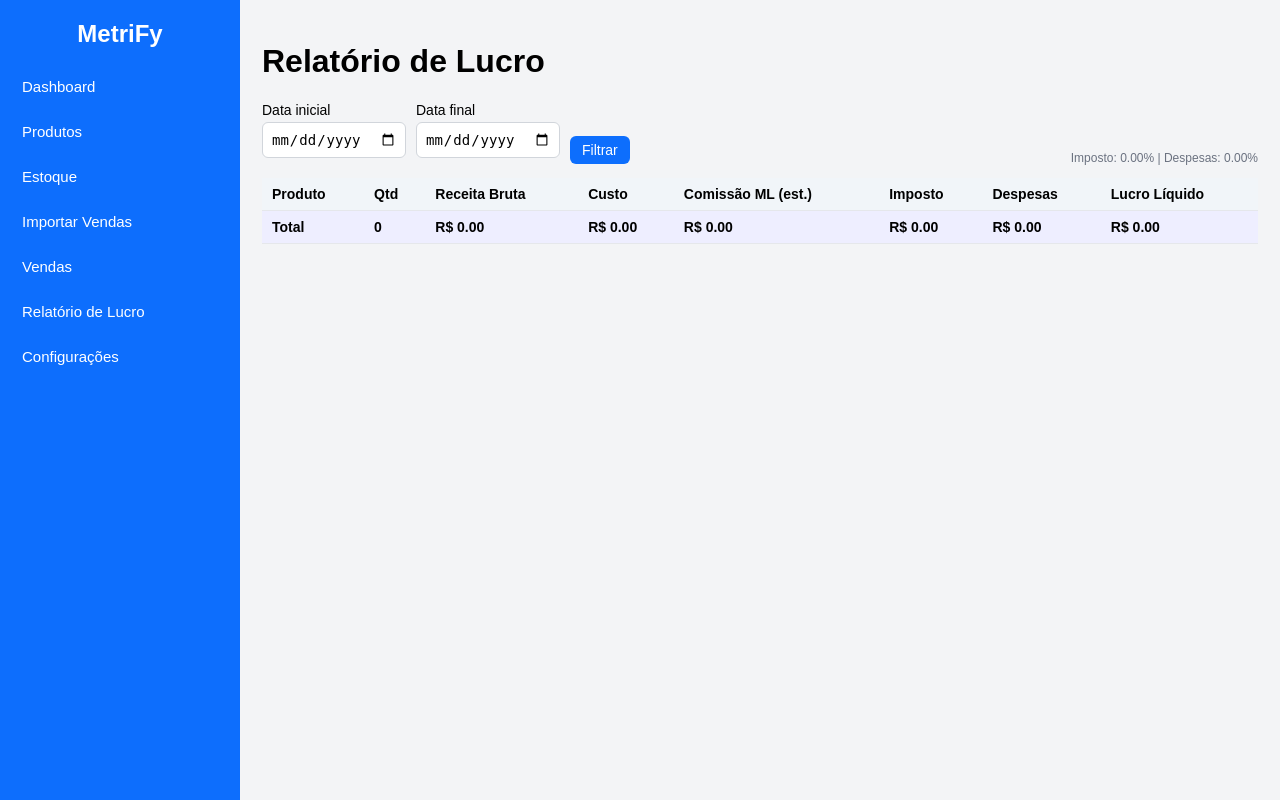
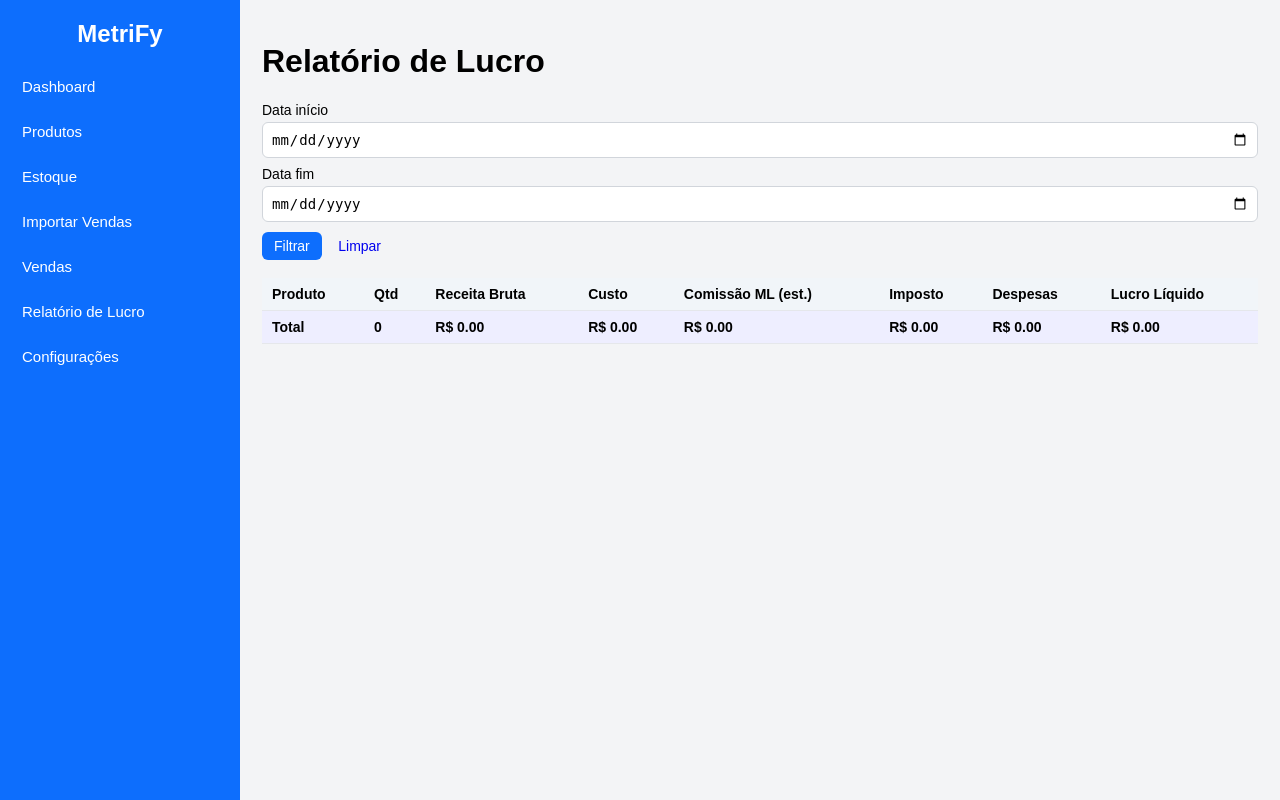
Before and after one commit to oliveirafjdo-web/Mega2.0, a Flask app: page /relatorio_lucro in a window 1280 px wide. Run offline with Flask 3, Linux system fonts and the light colour scheme; data comes from the database, SQL or seed files in the repository; data that the repository does not hold is empty; some libraries are stand-ins or nearby versions.

Commit message:
Update relatorio_lucro.html

```diff
--- a/templates/relatorio_lucro.html
+++ b/templates/relatorio_lucro.html
@@ -2,25 +2,13 @@
 {% block content %}
 <h1>Relatório de Lucro</h1>
 
-<form method="GET" class="filters">
-  <div>
-    <label>Data inicial</label>
-    <input type="date" name="data_ini" value="{{ data_ini or '' }}">
-  </div>
-  <div>
-    <label>Data final</label>
-    <input type="date" name="data_fim" value="{{ data_fim or '' }}">
-  </div>
-  <div>
-    <button type="submit" class="btn btn-primary">Filtrar</button>
-  </div>
-  <div style="flex:1;"></div>
-  <div>
-    <span class="small">
-      Imposto: {{ '%.2f'|format(imposto_percent) }}% |
-      Despesas: {{ '%.2f'|format(despesas_percent) }}%
-    </span>
-  </div>
+<form method="get" style="margin-bottom: 16px;">
+  <label>Data início</label>
+  <input type="date" name="data_inicio" value="{{ data_inicio }}">
+  <label>Data fim</label>
+  <input type="date" name="data_fim" value="{{ data_fim }}">
+  <button type="submit" class="btn btn-primary">Filtrar</button>
+  <a href="{{ url_for('relatorio_lucro') }}" class="btn btn-link">Limpar</a>
 </form>
 
 <table>
```
